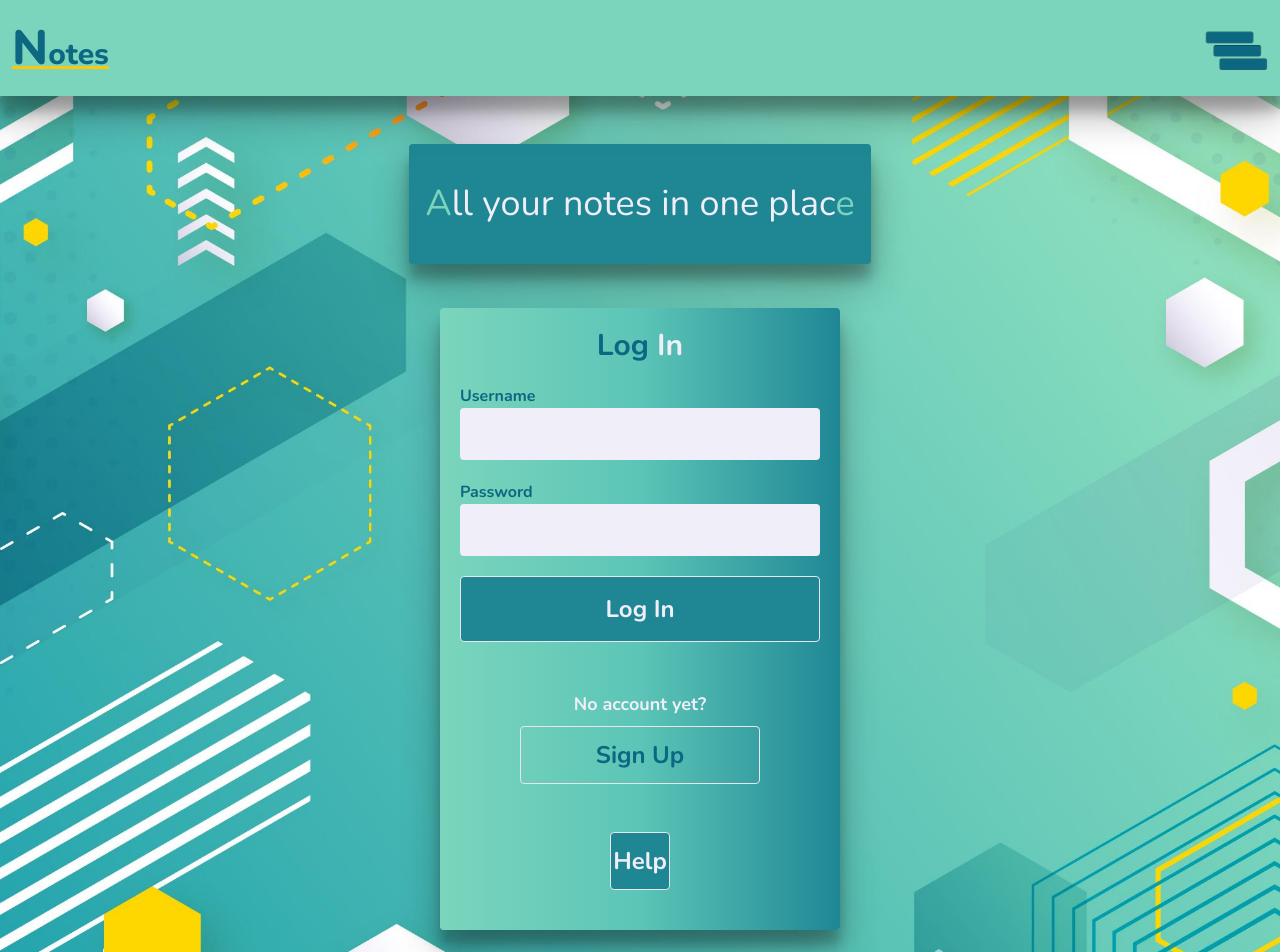
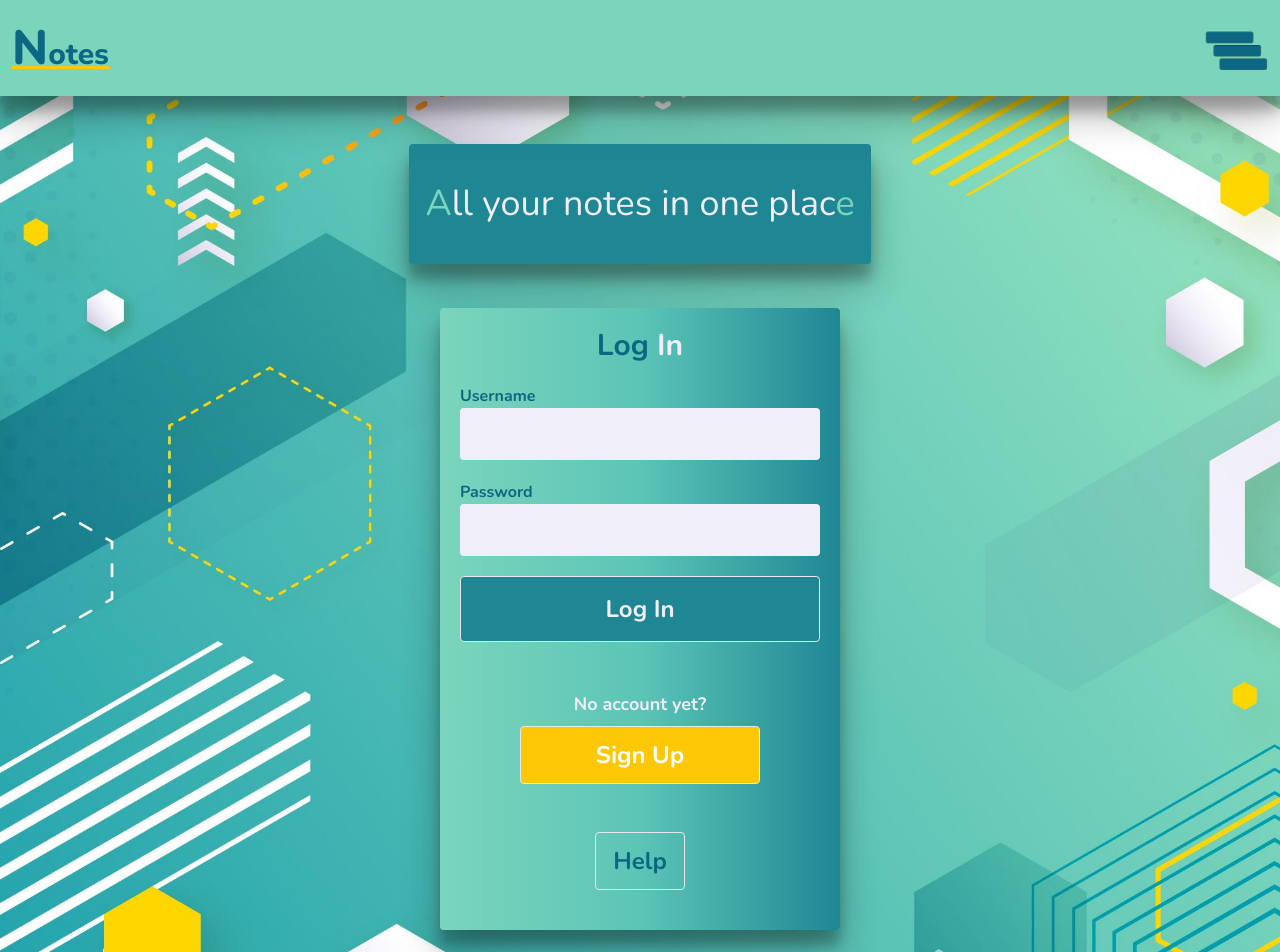
Before and after one commit to davidlidebrandt/notes-frontend, a React (Create React App) app: page / in a window 1280 px wide. Shown: the top 952 px of the page. Built offline with nearby package versions, Linux system fonts and the light colour scheme.

Commit message:
Style login form

```diff
--- a/src/components/LogInCard.js
+++ b/src/components/LogInCard.js
@@ -15,8 +15,8 @@ export default function LogInCard() {
             <input className="block m-auto w-full grey-bg text-center text-xl rounded mb-5 py-3 ed-blue-green-text" type="password"></input>
             <button type="submit" className="d-blue-green-bg w-full grey-text font-bold text-2xl py-4 rounded border">Log In</button>
             <p className="text-center font-bold text-lg mt-12 grey-text">No account yet?</p>
-            <a className="block m-auto text-center font-bold text-2xl py-3 w-2/3 rounded border mt-2 ed-blue-green-text">Sign Up</a>
-            <button className="block m-auto mb-10 text-center d-blue-green-bg border font-bold text-2xl py-3 w-1/6 rounded border mt-12 grey-text">Help</button>
+            <a className="block m-auto text-center font-bold text-2xl py-3 w-2/3 rounded border mt-2 text-white yellow-bg">Sign Up</a>
+            <button className="block m-auto mb-10 text-center  border font-bold text-2xl py-3 w-1/4 rounded border mt-12 ed-blue-green-text">Help</button>
         </form>
         </>
     )
--- a/src/components/NavBar.js
+++ b/src/components/NavBar.js
@@ -13,7 +13,7 @@ export default function NavBar() {
           <div className={showModal + " fixed m-blue-green-bg top-36 right-0 w-1/2 xl:w-1/4 z-100 py-3 rounded border"}>
 
           <div className="py-20">
-          <a className="block text-center d-blue-green-bg mt-10  grey-bg ed-blue-green-text font-bold text-2xl py-4 rounded mx-5">Home</a>
+          <a className="block text-center mt-10 border ed-blue-green-text font-bold text-2xl py-4 rounded mx-5">Home</a>
               <a className="block text-center d-blue-green-bg mt-10 grey-text font-bold text-2xl py-4 rounded mx-5">Log In</a>
               <a className="block text-center font-bold mt-10 text-2xl py-4 rounded mt-2 grey-text yellow-bg mx-5 mb-20">Sign Up</a>
               <button className="absolute bottom-0 mb-10 block ed-blue m-auto-green-text mt-20 text-center center-absolute-x">
```
